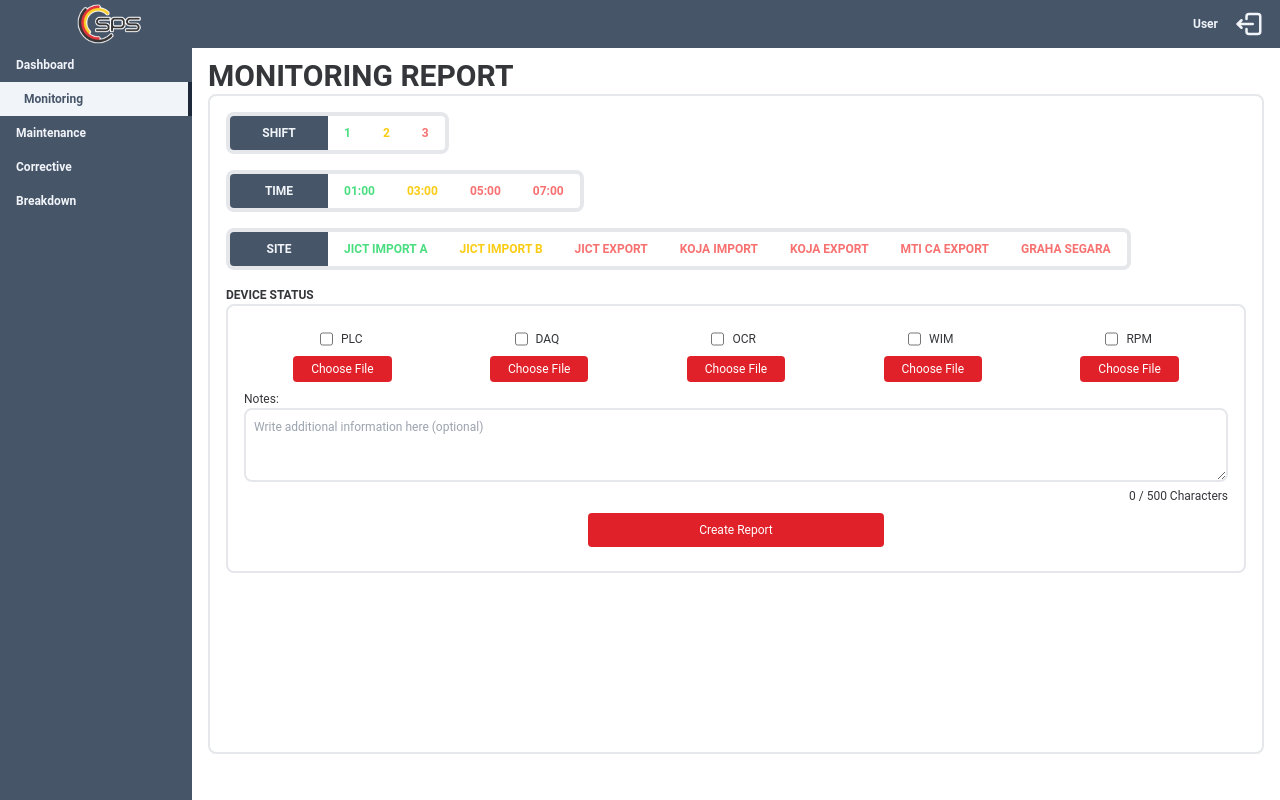
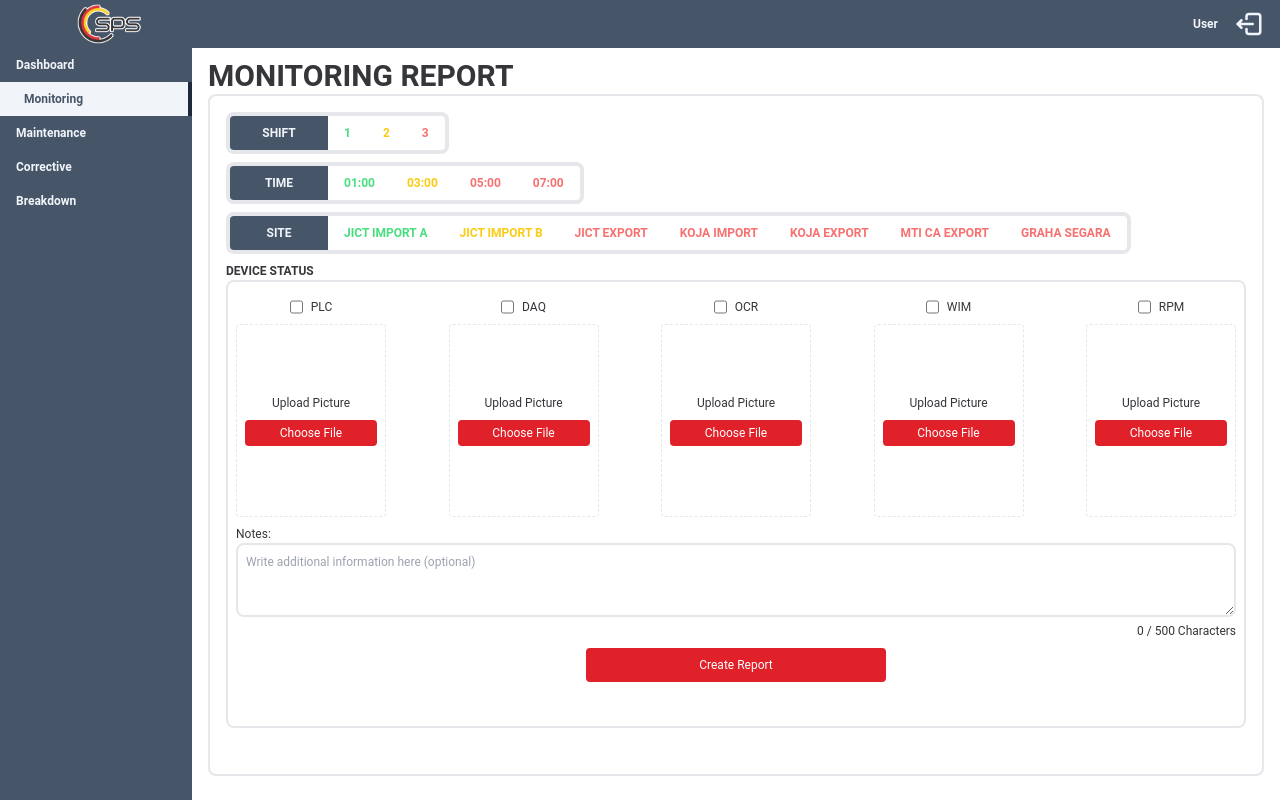
Before and after one commit to ibnusyadzali/oncheck, a React (Create React App) app in the folder frontend/: page /monitoring in a window 1280 px wide. Built offline with nearby package versions, Linux system fonts and the light colour scheme.

Commit message:
test submit monitoring report 1

```diff
--- a/frontend/src/components/DeviceCheckBox.jsx
+++ b/frontend/src/components/DeviceCheckBox.jsx
@@ -2,10 +2,10 @@ import React from "react";
 
 const DeviceCheckBox = ({ deviceArray, onChange, state }) => {
   return (
-    <ul className="w-full my-2 flex flex-row justify-around">
+    <ul className="w-full my-2 flex flex-row justify-between ">
       {deviceArray.map(
         ({ id, deviceId, deviceName, className }) => (
-          <li key={id} className="flex flex-row gap-2">
+          <li key={id} className="w-[15%] flex flex-row gap-2 justify-center">
             <input
               type="checkbox"
               id={deviceId}
--- a/frontend/src/components/UploadImage.jsx
+++ b/frontend/src/components/UploadImage.jsx
@@ -8,47 +8,50 @@ const UploadImage = ({
   loadingState,
   inputKey,
   fileInputRef,
-  index
+  index,
 }) => {
   return (
-      <li className="w-[10%] flex flex-col gap-2">
+    <li className="w-[15%] h-[100%] flex flex-col justify-between border border-dashed rounded p-2">
       <input
         key={inputKey}
         ref={fileInputRef}
         type="file"
         accept="image/*"
         id={`reportImage${index}`}
-          onChange={(event) => onChange(event,index)}
+        onChange={(event) => onChange(event, index)}
         className="hidden"
       />
       {imgSrc ? (
         <div className="group relative">
           <p className="text-sm w-full truncate">
             {loadingState ? "Uploading file..." : fileName}{" "}
-              <span className="absolute hidden group-hover:block bg-slate-600 text-white text-sm rounded p-2 shadow-lg z-10 w-max -left-1/2 transform translate-y-2">
+            <span className="absolute hidden group-hover:block bg-slate-600 text-white text-sm rounded p-2 shadow-lg z-10 w-max -left-[6%] transform translate-y-0">
               {fileName}
             </span>
           </p>
         </div>
       ) : (
+        <div className="h-[100%] flex flex-col justify-center gap-2">
+          <p className="w-full flex justify-center">Upload Picture</p>
           <label
             htmlFor={`reportImage${index}`}
-            className="w-full p-1 px-2 rounded text-center text-white hover:text-tertiary bg-primary hover:bg-opacity-90 focus:bg-opacity-90 focus:outline-none hover:ring-2 focus:ring-2 focus:ring-tertiary hover:ring-tertiary disabled:bg-gray-400 disabled:cursor-not-allowed duration-200"
+            className="cursor-pointer w-full p-1 px-2 rounded text-center text-white hover:text-tertiary bg-primary hover:bg-opacity-90 focus:bg-opacity-90 focus:outline-none hover:ring-2 focus:ring-2 focus:ring-tertiary hover:ring-tertiary disabled:bg-gray-400 disabled:cursor-not-allowed duration-200"
           >
             Choose File
           </label>
+        </div>
       )}
       {imgSrc && (
-          <div className="flex flex-col gap-2">
+        <div className="flex flex-col justify-between items-center h-[85%]">
           <img
             src={imgSrc}
             alt="Compressed Preview"
-              className="w-full max-w-sm rounded shadow-md"
+            className="w-fit h-fit max-h-[70%] rounded my-auto"
           />
           <button
             type="button"
             onClick={() => onClick(index)}
-              className="w-full p-1 px-2 rounded text-white hover:text-tertiary bg-primary hover:bg-opacity-90 focus:bg-opacity-90 focus:outline-none hover:ring-2 focus:ring-2 focus:ring-tertiary hover:ring-tertiary disabled:bg-gray-400 disabled:cursor-not-allowed duration-200"
+            className="w-full h-fit p-1 px-2 rounded text-white hover:text-tertiary bg-primary hover:bg-opacity-90 focus:bg-opacity-90 focus:outline-none hover:ring-2 focus:ring-2 focus:ring-tertiary hover:ring-tertiary disabled:bg-gray-400 disabled:cursor-not-allowed duration-200"
           >
             Cancel
           </button>
--- a/frontend/src/views/MonitoringPage.jsx
+++ b/frontend/src/views/MonitoringPage.jsx
@@ -15,7 +15,6 @@ const MonitoringPage = () => {
   const [shift, setShift] = useState("");
   const handleShift = async (event, shiftNum) => {
     event.preventDefault();
-    console.log(shift, "in handle");
     try {
       setShift(shiftNum);
       setTime("");
@@ -29,7 +28,6 @@ const MonitoringPage = () => {
   const [time, setTime] = useState("");
   const handleTime = async (event, time) => {
     event.preventDefault();
-    console.log(time, "in handle");
     try {
       setTime(time);
       setSite("");
@@ -42,7 +40,6 @@ const MonitoringPage = () => {
   const [site, setSite] = useState("");
   const handleSite = async (event, site) => {
     event.preventDefault();
-    console.log(site, "in handle");
     try {
       setSite(site);
     } catch (error) {
@@ -73,7 +70,6 @@ const MonitoringPage = () => {
   };
 
   // upload image
-
   const [deviceImages, setDeviceImages] = useState([
     {
       preview: null,
@@ -122,7 +118,7 @@ const MonitoringPage = () => {
 
     const options = {
       maxSizeMB: 0.5,
-      maxWidthOrHeight: 1920,
+      maxWidthOrHeight: 1280,
       useWebWorker: true,
     };
 
@@ -130,7 +126,6 @@ const MonitoringPage = () => {
       const compressedFile = await imageCompression(file, options);
       const previewUrl = URL.createObjectURL(compressedFile);
 
-      // Update the corresponding device image in the array
       setDeviceImages((prev) => {
         const updated = [...prev];
         updated[index] = {
@@ -165,71 +160,32 @@ const MonitoringPage = () => {
     }
   };
 
-  //   const [preview, setPreview] = useState(null);
-  //   const [compressedImage, setCompressedImage] = useState(null);
-  //   const [fileName, setFileName] = useState("No File Choosen");
-  //   const [inputKey, setInputKey] = useState(0);
-  //   const fileInputRef = useRef(null);
-  //   const handleImageUpload = async (event) => {
-  //     event.preventDefault();
-  //     const file = event.target.files[0];
-  //     if (!file) {
-  //       console.log("Please select an image file.");
-  //       return;
-  //     }
-
-  //     // Compression options
-  //     const options = {
-  //       maxSizeMB: 0.5, // Maximum size in MB
-  //       maxWidthOrHeight: 1920, // Max width/height for resizing
-  //       useWebWorker: true,
-  //     };
-
-  //     try {
-  //       console.log(loading, "loading in handle");
-  //       const compressedFile = await imageCompression(file, options);
-  //       setFileName(file.name);
-
-  //       // Update state with compressed file
-  //       setCompressedImage(compressedFile);
-
-  //       // Generate a preview URL for the compressed image
-  //       const previewUrl = URL.createObjectURL(compressedFile);
-  //       setPreview(previewUrl);
-  //     } catch (error) {
-  //       console.error("Error compressing the image:", error);
-  //       console.log("Failed to compress the image.");
-  //     } finally {
-  //       setLoading(false);
-  //     }
-  //   };
-
-  //   const handleCancelUpload = async (event) => {
-  //     event.preventDefault();
-  //     try {
-  //       setPreview(null);
-  //       setCompressedImage(null);
-  //       setFileName("No File Ch0osen");
-  //       setInputKey((prevKey) => prevKey + 1);
-
-  //       if (fileInputRef.current) {
-  //         fileInputRef.current.value = null;
-  //       }
-  //     } catch (error) {
-  //       console.log(error);
-  //     }
-  //   };
-
   // submit report
   const handleSubmitReport = (event) => {
     event.preventDefault();
     try {
-      //   console.log(shift, "submitted shift");
-      //   console.log(time, "submitted time");
-      //   console.log(site, "submitted site");
-      //   console.log(deviceStates, "submitted deviceState");
-      //   console.log(notes, "submitted deviceState");
-      //   console.log(deviceImages, "submitted image");
+        const devicesStatus = []
+        Object.keys(deviceStates).forEach((key,index) => {
+            const device = {
+                deviceId: index + 1,
+                deviceName: key,
+                deviceState: deviceStates[key],
+                deviceStateImageFile: deviceImages[index].compressedImage,
+                deviceStatePreviewImage: deviceImages[index].preview
+            }
+            devicesStatus.push(device)
+        })
+        const submittedMonitoringReport = {
+            user: "username",
+            shift,
+            reportTime: time,
+            createdReportTime: new Date().toLocaleString(),
+            site,
+            devicesStatus,
+            notes
+        }
+        // const result = submittedMonitoringReport.devicesStatus = devicesStatus
+        console.log(submittedMonitoringReport)
     } catch (error) {
       console.log(error);
     }
@@ -395,7 +351,7 @@ const MonitoringPage = () => {
         <PageName text="MONITORING REPORT" className="" />
         <form
           onSubmit={handleSubmitReport}
-          className="p-4 w-full h-[90%] border-2 rounded-lg flex flex-col gap-4"
+          className="p-4 w-full h-[93%] border-2 rounded-lg flex flex-col gap-2"
         >
           <div className="w-full">
             <OptionButton
@@ -421,32 +377,24 @@ const MonitoringPage = () => {
               flag={site}
             />
           </div>
-          <div>
+          <div className="w-full h-[73%]">
             <Label
               htmlFor=""
               className="font-semibold text-tertiary"
               text="DEVICE STATUS"
             />
-            <div className="p-4 border-2 rounded-lg">
+            <div className="p-2 h-[95%] border-2 rounded-lg flex flex-col justify-between">
+              <div className="w-full h-[45%]">
                 <DeviceCheckBox
                   deviceArray={deviceCheckList}
                   onChange={handleCheckboxChange}
                   state={deviceStates}
                 />
-              {/* <UploadImage
-                imgSrc={preview}
-                onChange={handleImageUpload}
-                onClick={handleCancelUpload}
-                fileName={fileName}
-                loadingState={loading}
-                inputKey={inputKey}
-                fileInputRef={fileInputRef}
-              /> */}
-              <ul className="w-full my-2 flex flex-row justify-around">
+                <ul className="w-full h-[100%] flex flex-row justify-between">
                   {deviceImages.map((device, index) => {
                     return (
                       <UploadImage
-                      key={index} // Unique key for each device
+                        key={index}
                         imgSrc={device.preview}
                         onChange={handleDevicesImageUpload}
                         fileName={device.fileName}
@@ -459,7 +407,11 @@ const MonitoringPage = () => {
                     );
                   })}
                 </ul>
-              <p className="text-tertiary w-full flex justify-start">Notes:</p>
+              </div>
+              <div className="w-full h-[45%]">
+                <p className="text-tertiary w-full flex justify-start">
+                  Notes:
+                </p>
                 <textarea
                   name="status Notes"
                   id="statusNotes"
@@ -482,6 +434,7 @@ const MonitoringPage = () => {
                 </div>
               </div>
             </div>
+          </div>
         </form>
       </div>
     </div>
```
Lines whose indentation alone changed are shown as unchanged.
